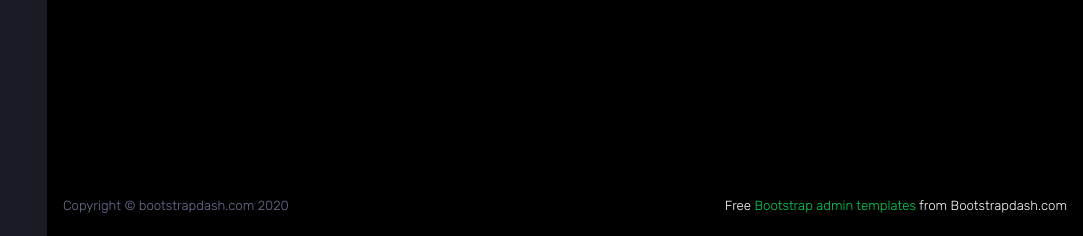
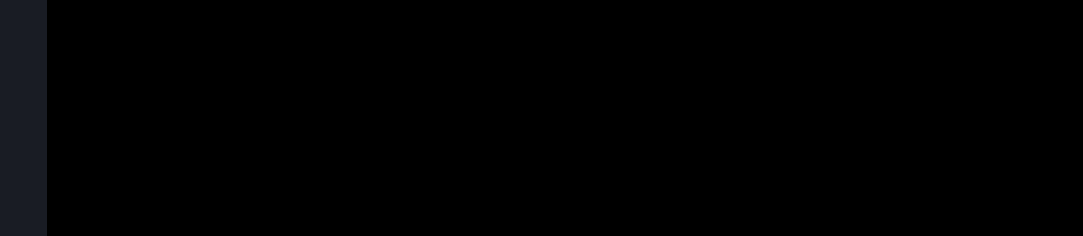
Before and after one commit to BilelJm/SymfonyPidev, a Symfony app: template templates/hote/logement/index.html.twig in a window 1280 px wide. Shown: the part 564-800 px from the top of the page, without its empty margins (197-1280 px from the left). Run offline with Twig, Linux system fonts and the light colour scheme; the template is opened without the code that fills it: most values are stand-ins (such as "Sample title", 1, 10 or a date in 2020); some libraries are stand-ins or nearby versions.

Commit message:
fix display

```diff
--- a/templates/hote/logement/index.html.twig
+++ b/templates/hote/logement/index.html.twig
@@ -30,7 +30,7 @@
                                 <tr>
                                  <td>
                                      {% if logement.filename %}
-                                     <img src="{{ vich_uploader_asset(logement,'imageFile') }}" alt="card-img-top" style="width: 100%; height:auto;">
+                                     <img src="{{ vich_uploader_asset(logement,'imageFile') }}" alt="card-img-top" style="width: 100%; height:auto;">{# Chargement de l'image avec vich #}
                                      {% endif %}
                                  </td>
                                 <td>{{ logement.id }}</td>
--- a/templates/hote_layout.html.twig
+++ b/templates/hote_layout.html.twig
@@ -142,14 +142,7 @@
             </div>
             <!-- content-wrapper ends -->
             <!-- partial:partials/_footer.html -->
-            <footer class="footer">
-                <div class="d-sm-flex justify-content-center justify-content-sm-between">
-                    <span class="text-muted d-block text-center text-sm-left d-sm-inline-block">Copyright © bootstrapdash.com 2020</span>
-                    <span class="float-none float-sm-right d-block mt-1 mt-sm-0 text-center"> Free <a
-                                href="{{ asset('back-office/https://www.bootstrapdash.com/bootstrap-admin-template/') }}"
-                                target="_blank">Bootstrap admin templates</a> from Bootstrapdash.com</span>
-                </div>
-            </footer>
+
             <!-- partial -->
         </div>
         <!-- main-panel ends -->
```
Also changed, not shown: templates/back-office.html.twig (+1 -6 lines), templates/hote/logement/show.html.twig (+11 -1 lines).
